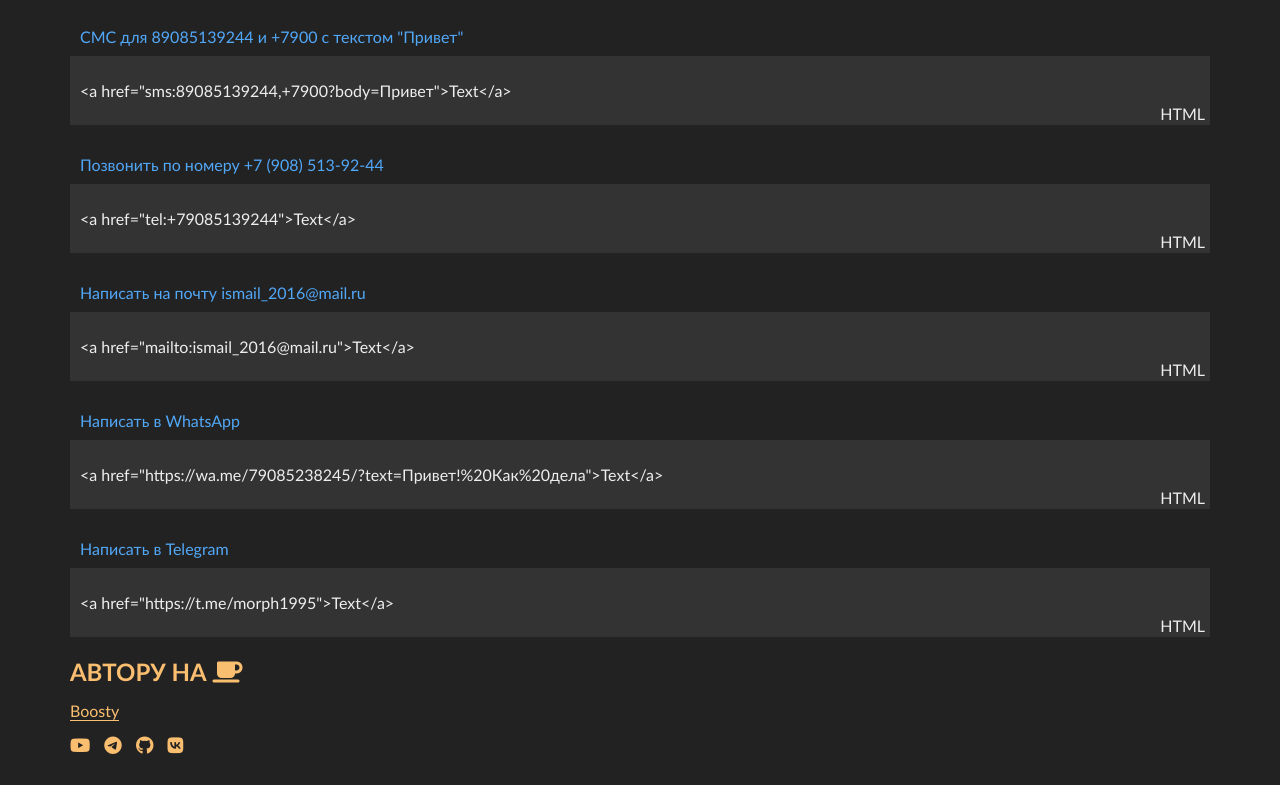
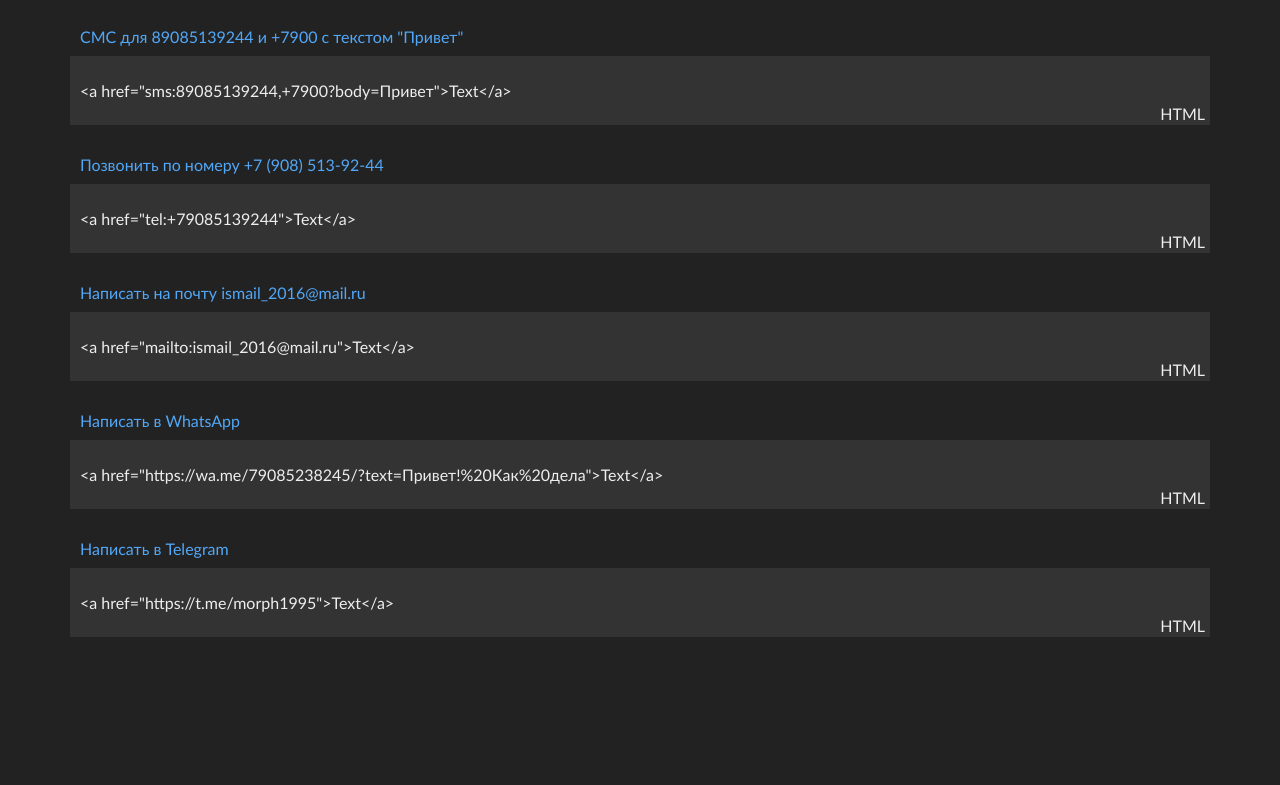
Before and after one commit to morphIsmail/featuresWithLinks, a plain HTML site: page index.html in a window 1280 px wide. Shown: the part 323-1108 px from the top of the page. After the commit the page ends 1010 px from the top, so only its background shows below. Drawn offline with Linux system fonts and the light colour scheme.

Commit message:
deleted bottom

```diff
--- a/index.html
+++ b/index.html
@@ -39,19 +39,7 @@
             <div class="code">&lt;a href="https://t.me/morph1995"&gt;Text&lt;/a&gt;</div>
         </div>
 
-        <div class="bottom">
-            <div class="text">
-                <h2>Автору на <i class="fa fa-coffee"></i></h2>
-                <a target="_blank" href="https://boosty.to/itdoctor/donate">Boosty</a>
-            </div>
-            <div class="social">
-                <a target="_blank" href="https://www.youtube.com/c/ITDoctor"><i class="fa fa-youtube-play"></i></a>
-                <a target="_blank" href="https://t.me/itdoctorstudio"><i class="fa fa-telegram"></i></a>
-                <a target="_blank" href="https://github.com/morphIsmail"><i class="fa fa-github"></i></a>
-                <a target="_blank" href="https://vk.com/itdoctorstudio"><i class="fa fa-vk"></i></a>
-            </div>
-        </div>
-    </div>
+
 </body>
 
 </html>
```
